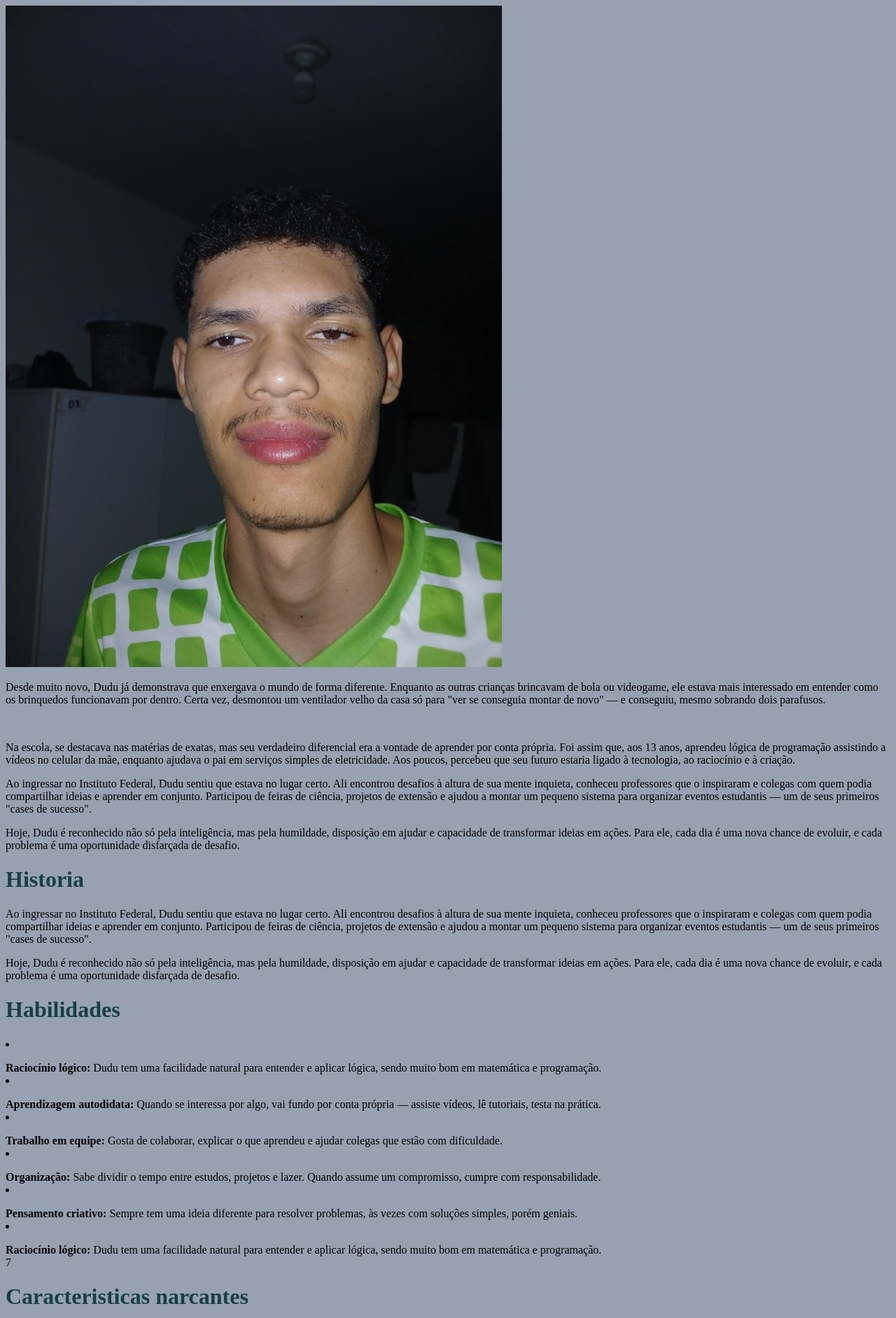
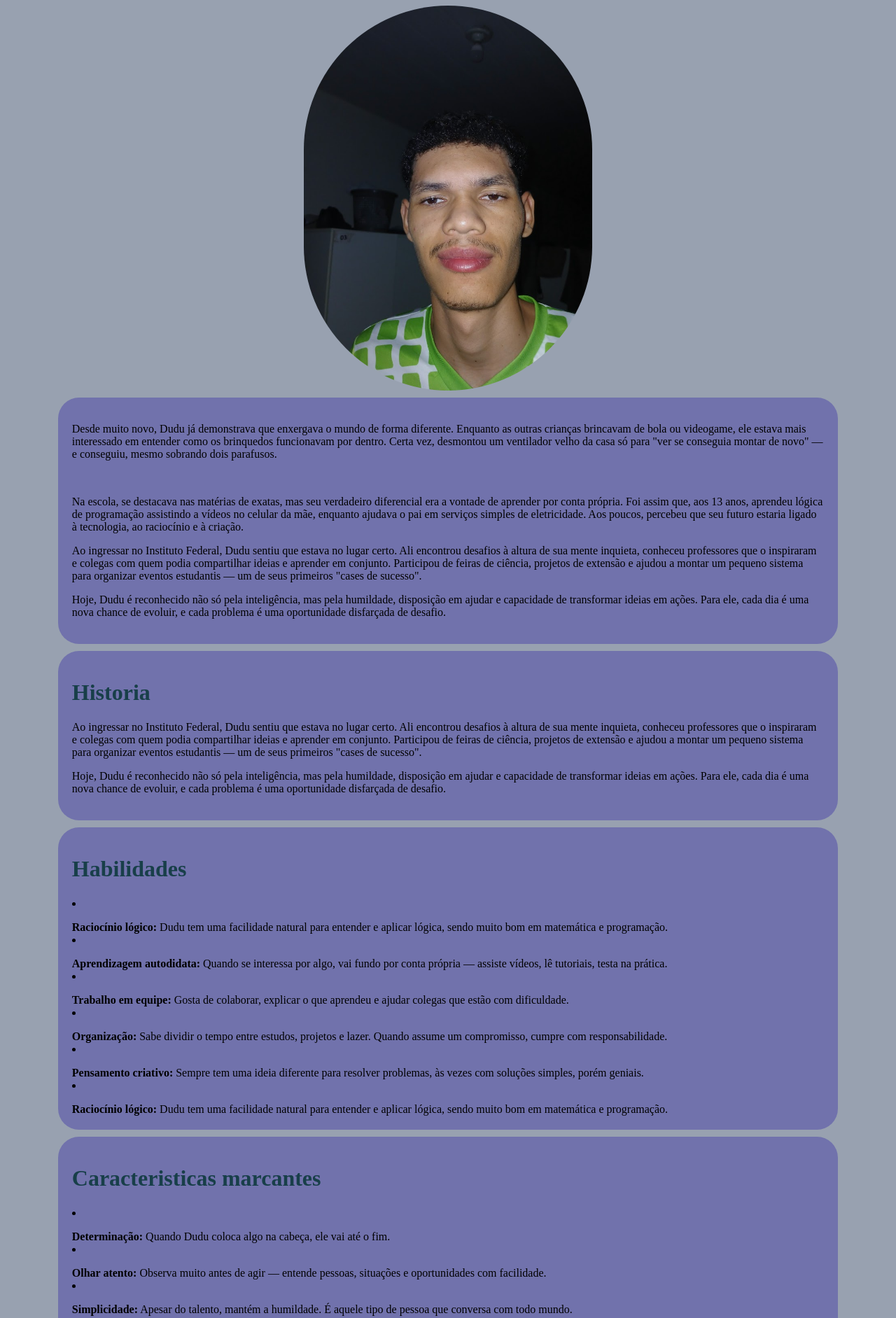
Before and after one commit to paivinha08/personal-web-duduzito, a plain HTML site: page index.html in a window 1280 px wide. Shown: the top 1883 px of the page at 70% size. Drawn offline with Linux system fonts and the light colour scheme.

Commit message:
vai dudu2.0

```diff
--- a/estilo.css
+++ b/estilo.css
@@ -1,6 +1,25 @@
 body{
     background-color: #98A1B0;
+    display: flex;
+    flex-direction: column;
+    align-items: center;
 }
  h1 { color: rgb(24, 63, 73);
 
  }
+
+ .Textonormal{
+   width: 85%;
+   height: auto;
+   background-color: #7172ac;
+   margin-top: 10px; padding: 20px;
+   border-radius: 30px;
+ }
+
+ img{
+    height: 550px;
+    width: auto;
+    border-radius: 110000550px;
+    margin: 0 auto;
+    display: block;
+ }
--- a/index.html
+++ b/index.html
@@ -7,9 +7,9 @@
     <title>personal web</title>
 </head>
 <body>
-    <img src="img/20241016_203406.jpg" alt="">
-    <div class="introducao">
-        <p>Desde muito novo, Dudu já demonstrava que enxergava o mundo de forma diferente. Enquanto as outras crianças brincavam de bola ou videogame, ele estava mais interessado em entender como os brinquedos funcionavam por dentro. Certa vez, desmontou um ventilador velho da casa só para "ver se conseguia montar de novo" — e conseguiu, mesmo sobrando dois parafusos.</p>
+    <img src="img/20241016_203406.jpg" alt="dudu">
+    <div class="Textonormal">
+        <p >Desde muito novo, Dudu já demonstrava que enxergava o mundo de forma diferente. Enquanto as outras crianças brincavam de bola ou videogame, ele estava mais interessado em entender como os brinquedos funcionavam por dentro. Certa vez, desmontou um ventilador velho da casa só para "ver se conseguia montar de novo" — e conseguiu, mesmo sobrando dois parafusos.</p>
 <br>
 <p>Na escola, se destacava nas matérias de exatas, mas seu verdadeiro diferencial era a vontade de aprender por conta própria. Foi assim que, aos 13 anos, aprendeu lógica de programação assistindo a vídeos no celular da mãe, enquanto ajudava o pai em serviços simples de eletricidade. Aos poucos, percebeu que seu futuro estaria ligado à tecnologia, ao raciocínio e à criação.
 <br>
@@ -21,7 +21,7 @@
 
 
     </div>
-    <div class="historia">
+    <div class="Textonormal">
         <h1>Historia</h1>
         <p></p>Ao ingressar no Instituto Federal, Dudu sentiu que estava no lugar certo. Ali encontrou desafios à altura de sua mente inquieta, conheceu professores que o inspiraram e colegas com quem podia compartilhar ideias e aprender em conjunto. Participou de feiras de ciência, projetos de extensão e ajudou a montar um pequeno sistema para organizar eventos estudantis — um de seus primeiros "cases de sucesso".
 
@@ -30,7 +30,7 @@
 
 
     </div>
-    <div class="habilidades">
+    <div class="Textonormal">
         <h1>Habilidades</h1>
         <li><b><p></p>Raciocínio lógico:</b> Dudu tem uma facilidade natural para entender e aplicar lógica, sendo muito bom em matemática e programação.
         </li>
@@ -40,19 +40,17 @@
         <li><b><p></p>Pensamento criativo:</b> Sempre tem uma ideia diferente para resolver problemas, às vezes com soluções simples, porém geniais.</li>
         <li> <b><p></p>Raciocínio lógico:</b> Dudu tem uma facilidade natural para entender e aplicar lógica, sendo muito bom em matemática e programação.</li>
 
-    </div>7
-    <div class="caracteristicas"></div>
-    <h1>Caracteristicas narcantes</h1>
+    </div>
+    <div class="Textonormal">
+    <h1>Caracteristicas marcantes</h1>
 
     <li><b><p></p>Determinação:</b> Quando Dudu coloca algo na cabeça, ele vai até o fim.</li>
     <li><b><p></p>Olhar atento:</b> Observa muito antes de agir — entende pessoas, situações e oportunidades com facilidade.</li>
     <li><b><p></p>Simplicidade:</b> Apesar do talento, mantém a humildade. É aquele tipo de pessoa que conversa com todo mundo.</li>
     <li><b><p></p>Estilo tranquilo:</b> Sempre com a mochila nas costas, uma camiseta simples e um sorriso no rosto.</li>
-    <li><b><p></p>Curioso por natureza:</b> Pergunta, explora, testa — não se contenta com o básico.
-
-    </li>
-
-    <div class="curiosidades"></div>
+    <li><b><p></p>Curioso por natureza:</b> Pergunta, explora, testa — não se contenta com o básico.</li>
+</div>
+    <div class="Textonormal">
     <h1>Curiosidades</h1>
     <li><p></p>Já desmontou um rádio velho do avô só para descobrir como o som saía de dentro — e conseguiu montar de volta!</p</li>
     <li><p></p>Quando está concentrado, costuma morder a tampa da caneta (e já estragou várias assim).</p</li>
@@ -60,6 +58,14 @@
     <li><p></p>Adora café — diz que é o “combustível da mente”.</p</li>
     <li><p>>Tem um caderno de ideias com invenções, projetos de aplicativos e até um esboço de jogo que quer criar um dia.</p</li>
 <br>
+</div>
+<iframe width="360" height="640"
+    src="https://www.youtube.com/embed/OZQo5Y2asi0"
+    title="YouTube video player" frameborder="0"
+    allow="accelerometer; autoplay; clipboard-write; encrypted-media; gyroscope; picture-in-picture; web-share"
+    allowfullscreen>
+</iframe>
+
     <footer>Criado por PAIVA</footer>
 
 </body>
```
